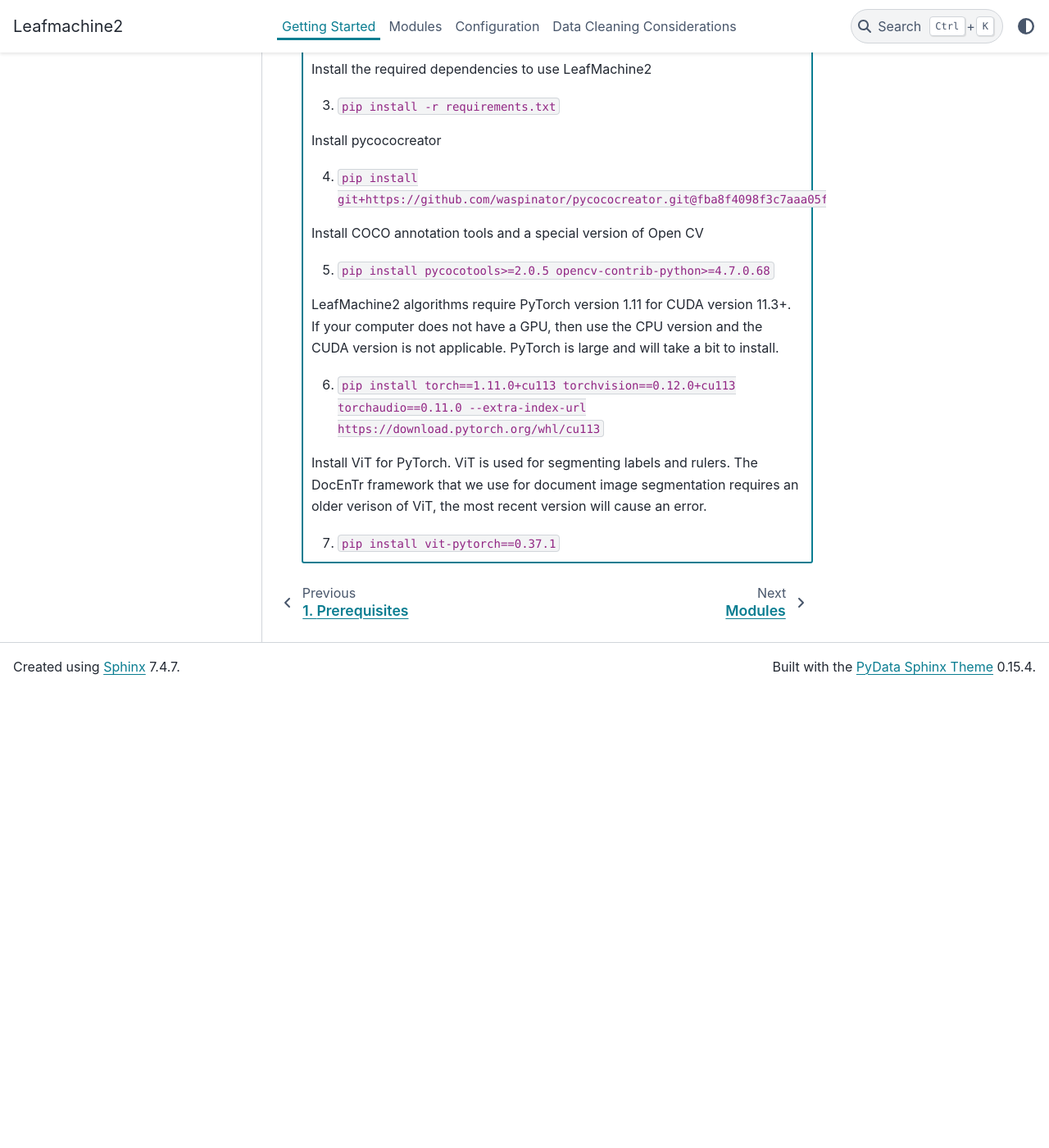
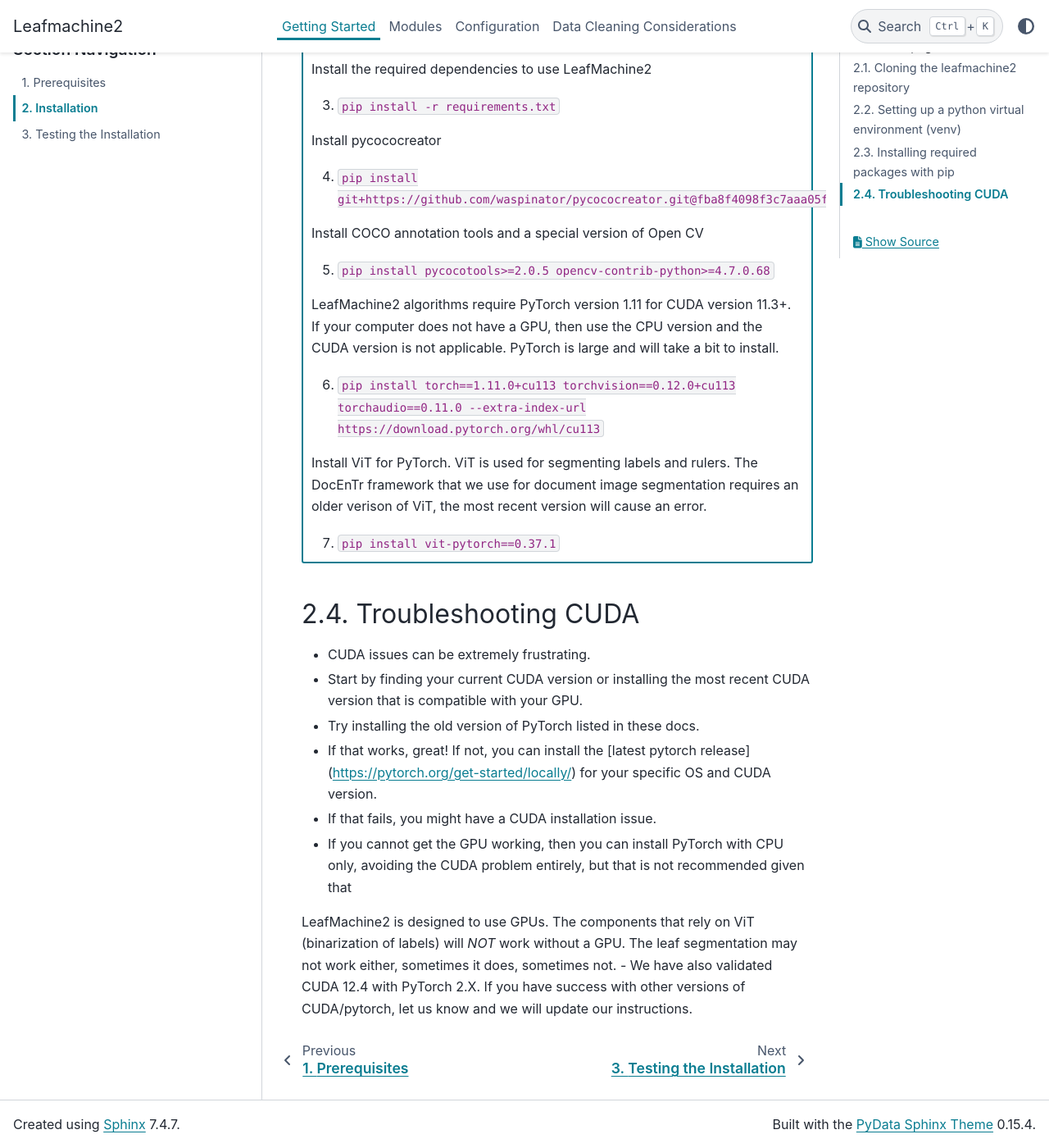
Before and after one commit to Gene-Weaver/docs-LM2, a Sphinx documentation site: the page built from source/getting_started/installation.rst, in a window 1280 px wide and 1400 px high, scrolled down 2051 px. Shown: the whole window at 82% size. Built offline with Sphinx 7.4.7 and the PyData theme 0.15.4, drawn with Linux system fonts in a browser that asks for light colours; before the commit the page ends 2893 px from its top, so only the background shows below that.

```diff
--- a/source/getting_started/index.rst
+++ b/source/getting_started/index.rst
@@ -13,3 +13,4 @@
 
     prerequisites
     installation
+    testing_the_installation
--- a/source/getting_started/installation.rst
+++ b/source/getting_started/installation.rst
@@ -19,8 +19,6 @@
 The following instructions assume you are in the leafmachine2 directory. You may use ``pwd`` to see your current working directory to confirm this.
 
 .. note:: You must name your virtual environment venv_LM2 if you want to use the desktop shortcut
-
-
 
 .. tab-set::
 
@@ -109,3 +107,15 @@
         Install ViT for PyTorch. ViT is used for segmenting labels and rulers. The DocEnTr framework that we use for document image segmentation requires an older verison of ViT, the most recent version will cause an error.
 
         5. ``pip install vit-pytorch==0.37.1``
+
+Troubleshooting CUDA
+--------------------
+
+- CUDA issues can be extremely frustrating.
+- Start by finding your current CUDA version or installing the most recent CUDA version that is compatible with your GPU.
+- Try installing the old version of PyTorch listed in these docs.
+- If that works, great! If not, you can install the [latest pytorch release](https://pytorch.org/get-started/locally/) for your specific OS and CUDA version.
+- If that fails, you might have a CUDA installation issue.
+- If you cannot get the GPU working, then you can install PyTorch with CPU only, avoiding the CUDA problem entirely, but that is not recommended given that
+LeafMachine2 is designed to use GPUs. The components that rely on ViT (binarization of labels) will *NOT* work without a GPU. The leaf segmentation may not work either, sometimes it does, sometimes not.
+- We have also validated CUDA 12.4 with PyTorch 2.X. If you have success with other versions of CUDA/pytorch, let us know and we will update our instructions.
```
Also changed, not shown: source/getting_started/testing_the_installation.rst (added, +10 -0 lines).
